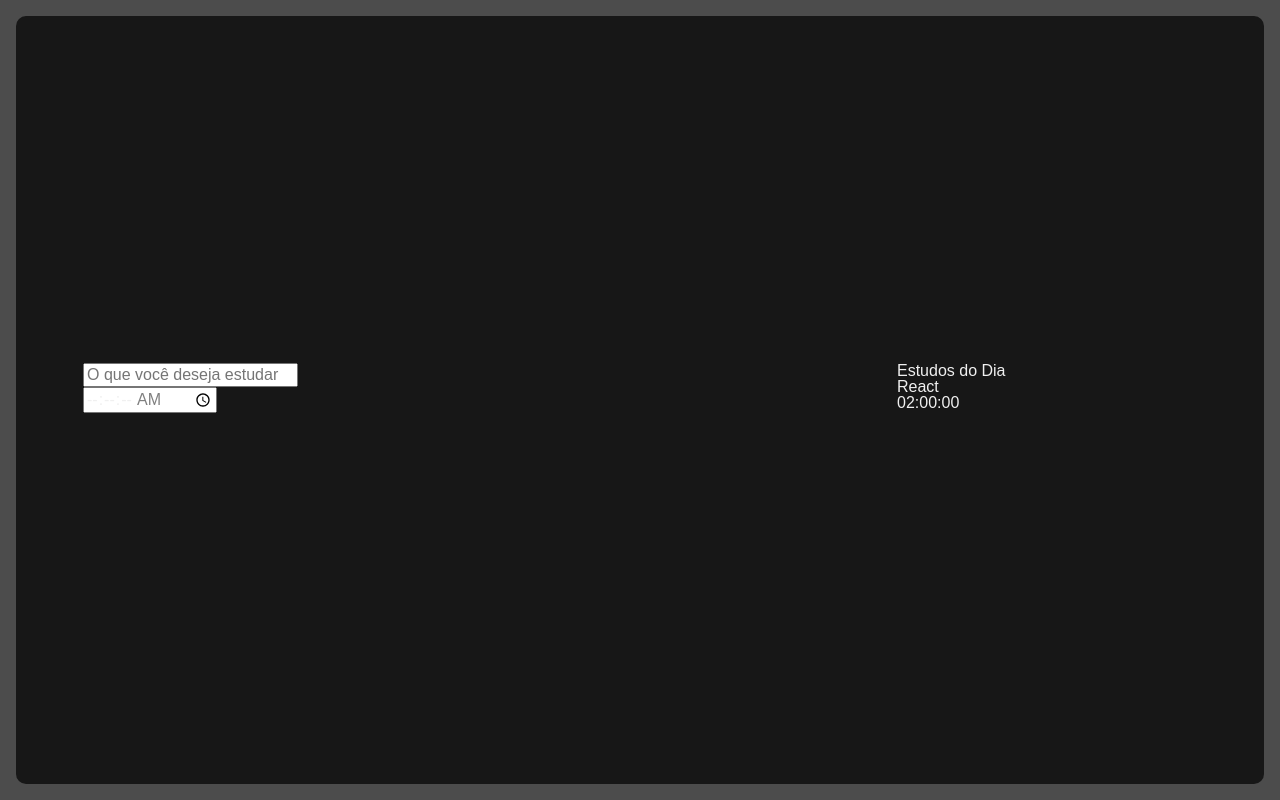
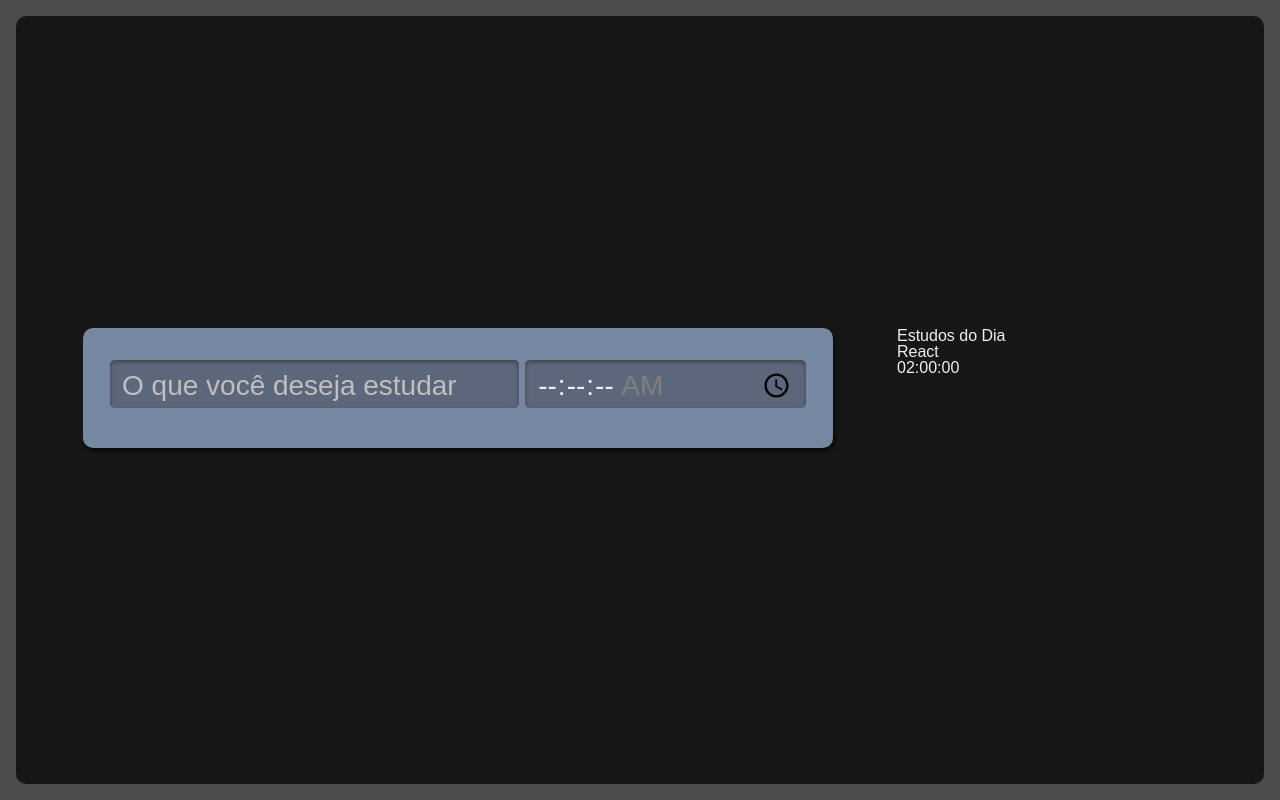
Before and after one commit to mateusmenesesDev/Cronometro-de-Estudos, a React (Create React App) app: page / in a window 1280 px wide. Built offline with nearby package versions, Linux system fonts and the light colour scheme.

Commit message:
Adicionando styles

```diff
--- a/src/components/Form/index.tsx
+++ b/src/components/Form/index.tsx
@@ -1,7 +1,9 @@
+import './style.scss'
+
 export const Form = ()=>{
     return (
-        <form>
-            <div>
+        <form className='newTask'>
+            <div className='inputContainer'>
                 <label htmlFor="task"></label>
                 <input
                     type='text'
@@ -11,7 +13,7 @@ export const Form = ()=>{
                     required
                 />
             </div>
-            <div>
+            <div className='inputContainer'>
                 <label htmlFor="task"></label>
                 <input
                     type='time'
--- /dev/null
+++ b/src/components/Form/style.scss
@@ -0,0 +1,61 @@
+.newTask {
+    display:flex;
+    flex-direction: column;
+    grid-area: nova-tarefa;
+    background-color: #7687A1;
+    border-radius: 10px;
+    box-shadow: 2px 4px 4px #0000009F;
+    padding: 12px;
+
+    .inputContainer {
+      display: flex;
+      flex-direction: column;
+      width: 100%;
+      margin-bottom: 16px;
+
+      label {
+        margin-bottom: 8px;
+        font-size: 1.25rem;
+      }
+
+      input {
+        width: 100%;
+        padding: 8px 12px 4px;
+        box-sizing: border-box;
+        border: unset;
+        border-radius: 5px;
+        background-color: #5D677C;
+        box-shadow: 0px 2px 4px #2D2B2B9F inset;
+
+        &::placeholder {
+          color: #BFBFBF;
+        }
+      }
+    }
+
+    @media screen and (min-width: 1280px) {
+      flex-direction: row;
+      flex-wrap: wrap;
+      justify-content: space-around;
+      font-size: 2.25rem;
+      padding: 24px;
+      box-sizing: border-box;
+
+      .inputContainer {
+        width: calc(60% - 12px);
+
+        &:last-of-type {
+          width: 40%;
+        }
+
+        label {
+          font-size: 2rem;
+        }
+
+        input {
+          height: 100%;
+          font-size: 1.75rem;
+        }
+      }
+    }
+  }
```
